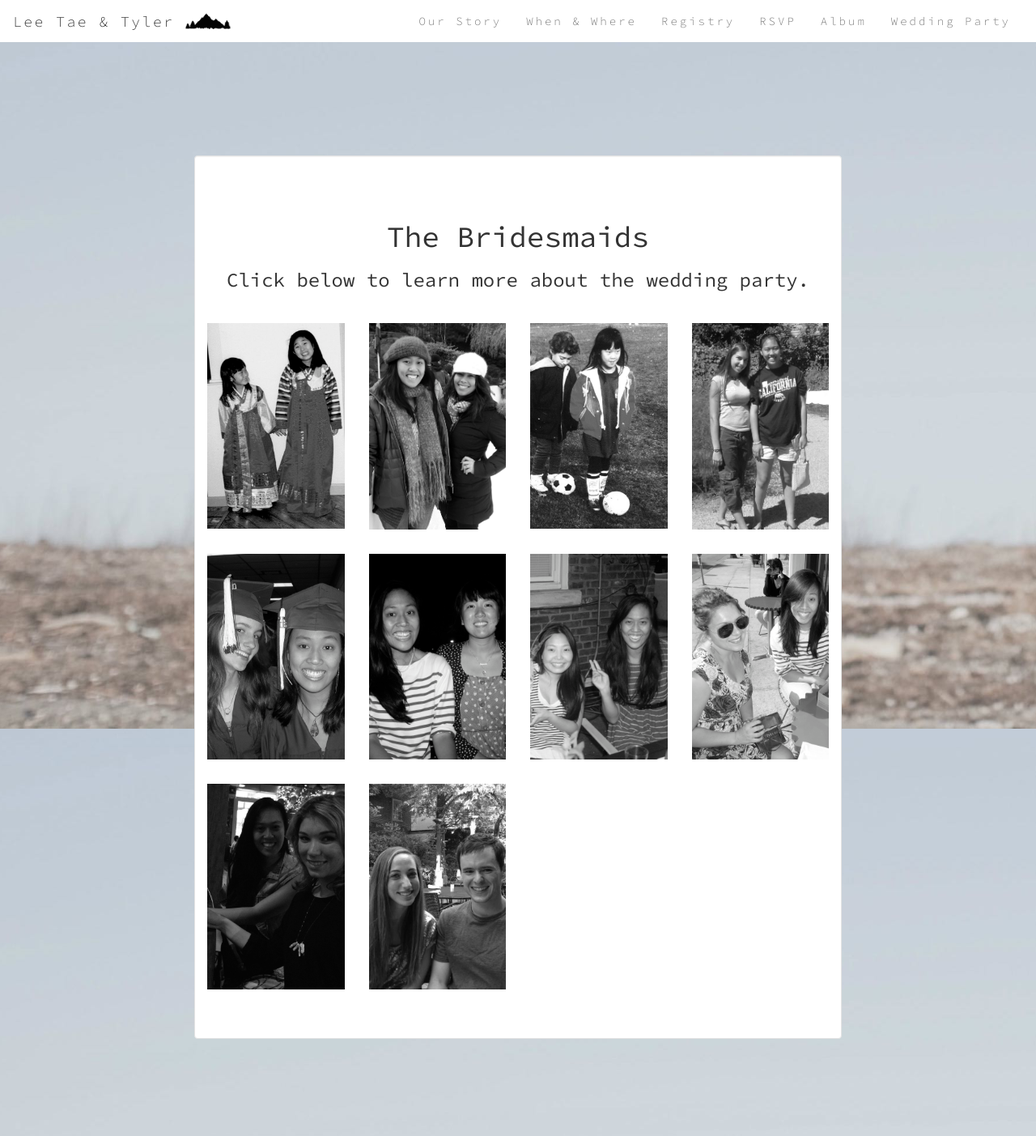
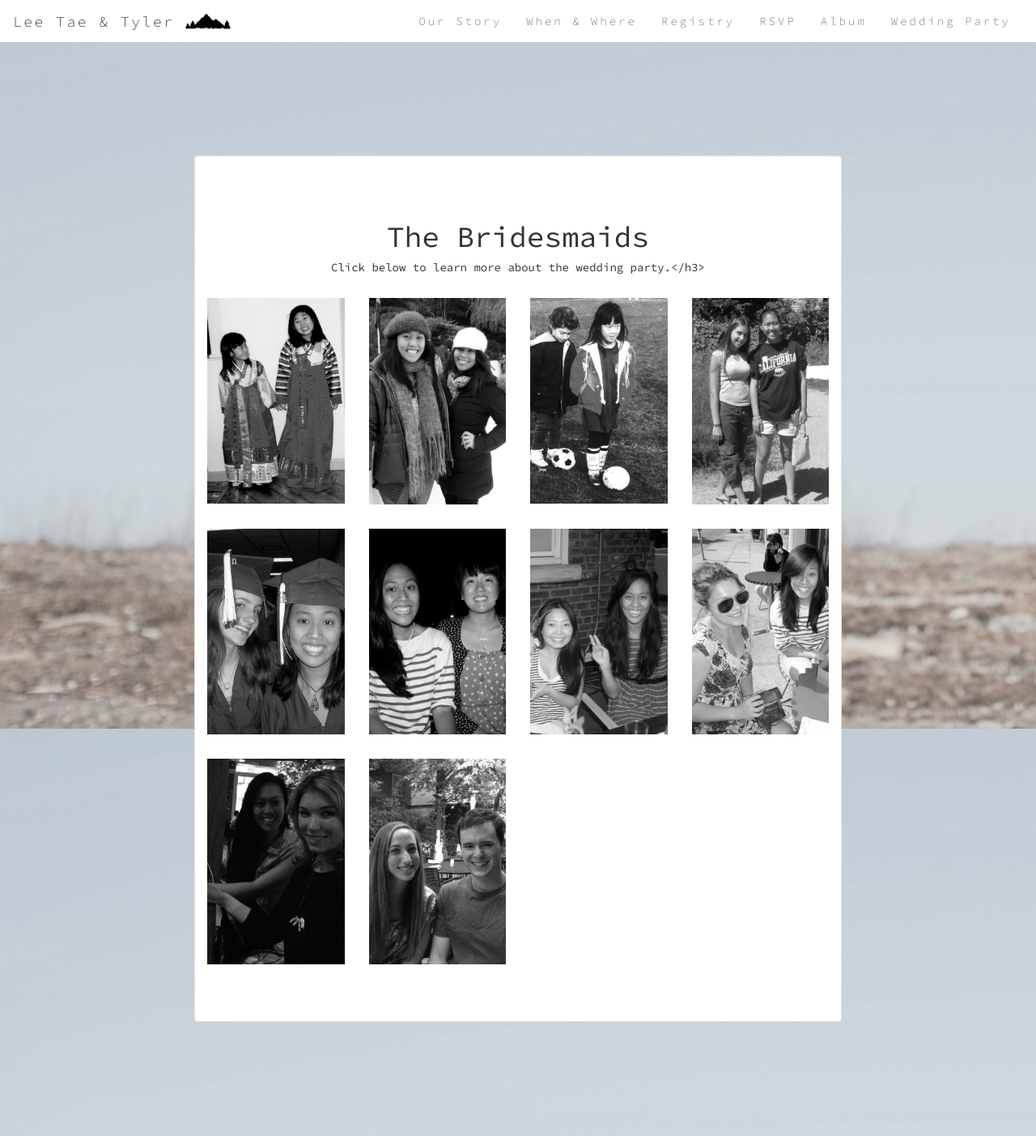
Before and after one commit to tandlt2016/tandlt2016.github.io, a Jekyll site: the page built from friends.md, in a window 1280 px wide. Shown: the whole page at 81% size. Built offline with Jekyll 4.4.1, drawn with Linux system fonts in a browser that asks for light colours; nearby versions of some CDN libraries; after the commit the page ends 1382 px from its top, so only the background shows below that.

Commit message:
Change h3 to h5

```diff
--- a/friends.md
+++ b/friends.md
@@ -6,7 +6,7 @@ permalink: /party/
 ---
 
 <h1>The Bridesmaids</h1>
-<h3>Click below to learn more about the wedding party.</h3>
+<h5>Click below to learn more about the wedding party.</h3>
 <div class="row">
     <div class="col-xs-3">
         <img class="img-thumbnail" src="{{site.url}}/img/Lily_thumb.jpg" data-toggle="modal" data-target="#lily">
```
